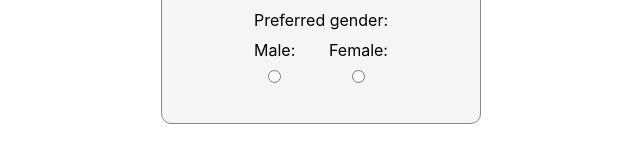
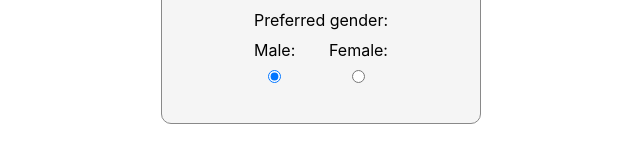
Before and after one commit to ivangeorgiev34/FlameDating, a React (Create React App) app: page /register in a window 1280 px wide. Shown: the part 1927-2087 px from the top of the page, without its empty margins (319-959 px from the left). Built offline with nearby package versions, Linux system fonts and the light colour scheme.

Commit message:
Change name of preferedGenderOptionContainer inputs

```diff
--- a/src/pages/Register/Register.tsx
+++ b/src/pages/Register/Register.tsx
@@ -30,7 +30,7 @@ export const Register: React.FC = () => {
       fourthProfilePicture: null,
       fifthProfilePicture: null,
       maximumDistance: 0,
-      preferedGender: "",
+      preferedGender: "Male",
       email: "",
       username: "",
       password: "",
@@ -328,7 +328,7 @@ export const Register: React.FC = () => {
               <input
                 type="radio"
                 id="male"
-                name="gender"
+                name="preferedGender"
                 value="Male"
                 onChange={(e) => onFormChange(e)}
                 checked={formValues.preferedGender === "Male"}
@@ -339,7 +339,7 @@ export const Register: React.FC = () => {
               <input
                 type="radio"
                 id="female"
-                name="gender"
+                name="preferedGender"
                 value="Female"
                 onChange={(e) => onFormChange(e)}
                 checked={formValues.preferedGender === "Female"}
```
